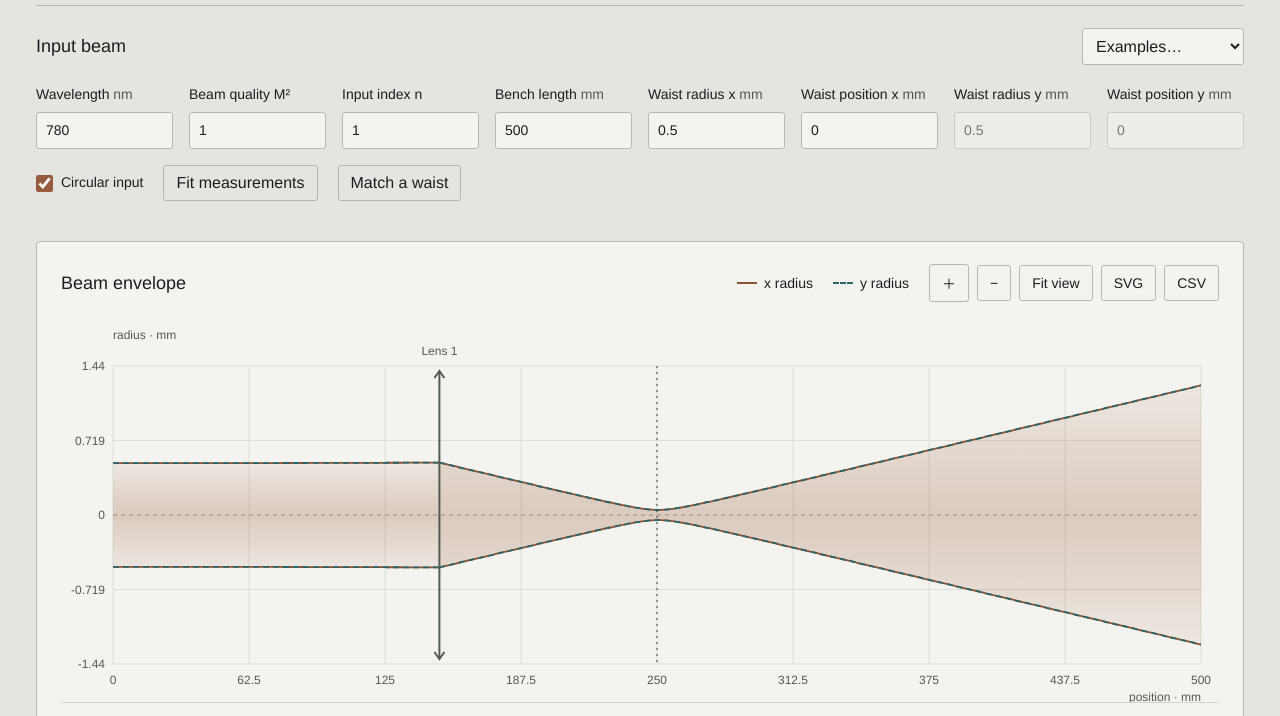
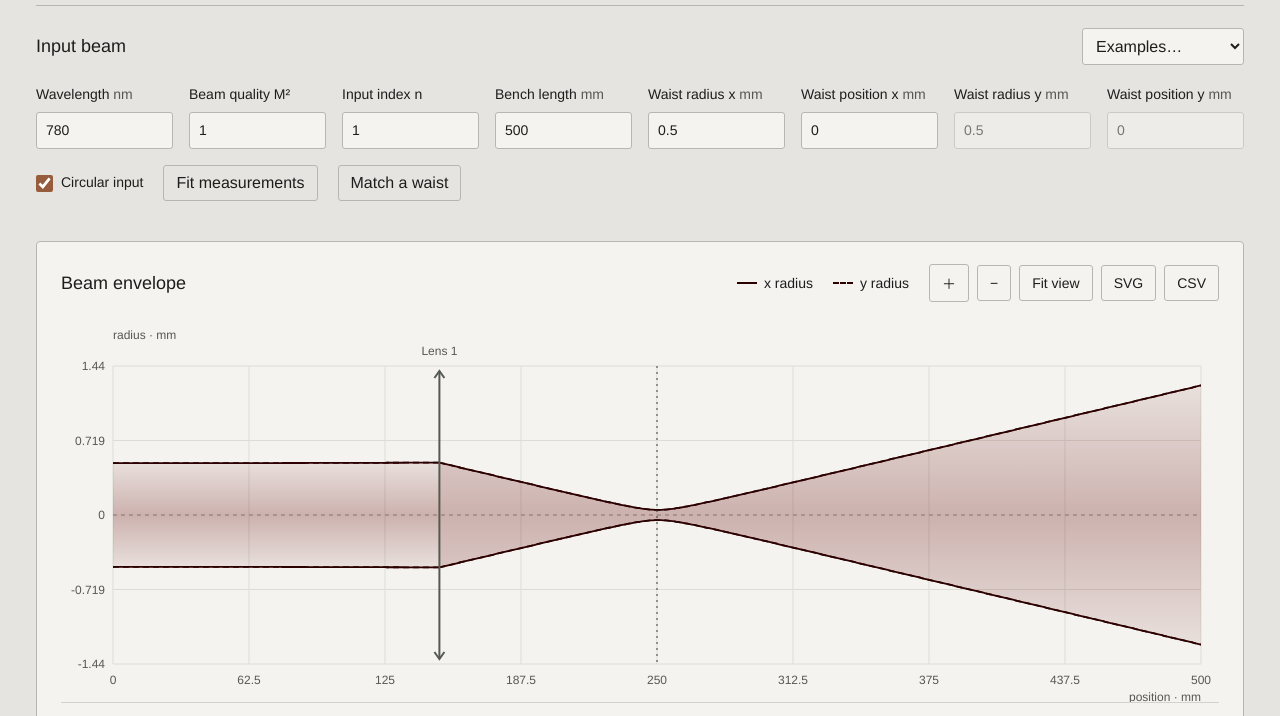
Before and after one commit to timothytchang/gaussian-beam, a website with bundled scripts: page index.html in a window 1280 px wide. Shown: the part 83-799 px from the top of the page. Built offline with nearby package versions, Linux system fonts and the light colour scheme.

Commit message:
Color beams by wavelength and release input focus on Enter

```diff
--- a/app.mjs
+++ b/app.mjs
@@ -1,6 +1,53 @@
 import { validateConfig, trace, at, fitBeam, matchWaist } from "./optics.mjs";
 const $ = (id) => document.getElementById(id);
 const NS = "http://www.w3.org/2000/svg";
+
+// Approximate spectral hues, using Bruton's visible-wavelength breakpoints:
+// https://www.physics.sfasu.edu/astro/color/spectra.html
+// This is a display convention, not colorimetry or an optical-power model.
+function beamColor(wavelength) {
+  if (wavelength < 380 || wavelength > 780) {
+    return {
+      rgb: [100, 105, 110],
+      fill: "rgb(100, 105, 110)",
+      stroke: "rgb(75, 79, 83)",
+      region: wavelength < 380 ? "Ultraviolet" : "Infrared",
+    };
+  }
+  const anchors = [
+    [380, 1, 0, 1],
+    [440, 0, 0, 1],
+    [490, 0, 1, 1],
+    [510, 0, 1, 0],
+    [580, 1, 1, 0],
+    [645, 1, 0, 0],
+    [780, 1, 0, 0],
+  ];
+  const upper = anchors.findIndex(
+    (entry, i) => i > 0 && wavelength <= entry[0],
+  );
+  const a = anchors[upper - 1],
+    b = anchors[upper];
+  const t = (wavelength - a[0]) / (b[0] - a[0]);
+  const edge =
+    wavelength < 420
+      ? 0.3 + (0.7 * (wavelength - 380)) / 40
+      : wavelength > 700
+        ? 0.3 + (0.7 * (780 - wavelength)) / 80
+        : 1;
+  const rgb = a
+    .slice(1)
+    .map((channel, i) =>
+      Math.round(255 * ((channel + (b[i + 1] - channel) * t) * edge) ** 0.8),
+    );
+  return {
+    rgb,
+    fill: `rgb(${rgb.join(", ")})`,
+    // Darken the outlines so green and yellow remain legible on paper.
+    stroke: `rgb(${rgb.map((channel) => Math.round(channel * 0.45)).join(", ")})`,
+    region: "",
+  };
+}
 const types = {
   lens: "Thin lens",
   cylindrical: "Cylindrical lens",
@@ -342,6 +389,11 @@ function svgEl(tag, attrs = {}, text) {
 let plotScale;
 function drawPlot() {
   const svg = $("plot");
+  const color = beamColor(state.wavelengthNm);
+  document.documentElement.style.setProperty("--x", color.stroke);
+  document.documentElement.style.setProperty("--y", color.stroke);
+  $("spectrum-label").textContent = color.region;
+  $("spectrum-label").hidden = !color.region;
   const width = Math.max(280, $("plot-wrap").clientWidth),
     height = $("plot-wrap").clientHeight;
   svg.setAttribute("viewBox", `0 0 ${width} ${height}`);
@@ -371,17 +423,17 @@ function drawPlot() {
   gradient.append(
     svgEl("stop", {
       offset: "0%",
-      "stop-color": "#975c3e",
+      "stop-color": color.fill,
       "stop-opacity": 0.08,
     }),
     svgEl("stop", {
       offset: "50%",
-      "stop-color": "#975c3e",
+      "stop-color": color.fill,
       "stop-opacity": 0.27,
     }),
     svgEl("stop", {
       offset: "100%",
-      "stop-color": "#975c3e",
+      "stop-color": color.fill,
       "stop-opacity": 0.08,
     }),
   );
@@ -465,9 +517,9 @@ function drawPlot() {
     })
     .filter(Boolean);
   for (const pts of paths) {
-    for (const [axis, color, dash] of [
-      ["wX", "#905230", ""],
-      ["wY", "#27666a", "6 4"],
+    for (const [axis, stroke, dash] of [
+      ["wX", color.stroke, ""],
+      ["wY", color.stroke, "6 4"],
     ]) {
       for (const sign of [1, -1]) {
         const d = pts
@@ -477,7 +529,7 @@ function drawPlot() {
           svgEl("path", {
             d,
             fill: "none",
-            stroke: color,
+            stroke,
             "stroke-width": 1.8,
             "stroke-dasharray": dash,
           }),
@@ -604,6 +656,7 @@ function pair(a, b, unit) {
 }
 function readout() {
   const r = at(state, probe);
+  const color = beamColor(state.wavelengthNm);
   $("probe").value = Number(probe.toFixed(3));
   $("probe").max = state.end;
   $("probe-range").max = state.end;
@@ -630,9 +683,9 @@ function readout() {
         yy = ((y - h / 2) / (h / 2)) * extent;
       const t = Math.exp(-2 * ((xx * xx) / r.wX ** 2 + (yy * yy) / r.wY ** 2));
       const i = (y * w + x) * 4;
-      image.data[i] = Math.round(244 + (151 - 244) * t);
-      image.data[i + 1] = Math.round(243 + (92 - 243) * t);
-      image.data[i + 2] = Math.round(239 + (62 - 239) * t);
+      image.data[i] = Math.round(244 + (color.rgb[0] - 244) * t);
+      image.data[i + 1] = Math.round(243 + (color.rgb[1] - 243) * t);
+      image.data[i + 2] = Math.round(239 + (color.rgb[2] - 239) * t);
       image.data[i + 3] = 255;
     }
   ctx.putImageData(image, 0, 0);
@@ -1013,11 +1066,24 @@ $("match-apply").onclick = () => {
     setProbe($("target-z").valueAsNumber);
   }
 };
+document.addEventListener("keydown", (event) => {
+  if (
+    event.key === "Enter" &&
+    event.target.matches(
+      'input[type="number"], input[type="text"], input:not([type])',
+    )
+  ) {
+    // Blur commits native change events and removes the focus outline.
+    // Leave textarea newlines and normal form submission unchanged.
+    event.target.blur();
+  }
+});
 window.addEventListener("hashchange", () => {
   if (!location.hash) return;
   try {
     const encoded = location.hash.slice(1);
-    if (encoded.length > 150000) throw Error("Shared configuration is too large.");
+    if (encoded.length > 150000)
+      throw Error("Shared configuration is too large.");
     commit(JSON.parse(decodeURIComponent(encoded)), { resetView: true });
   } catch (error) {
     message("Cannot open shared configuration: " + error.message, true);
--- a/index.html
+++ b/index.html
@@ -11,7 +11,7 @@
     <title>Gaussian Beam</title>
     <link rel="icon" href="./favicon.svg" type="image/svg+xml" />
     <link rel="stylesheet" href="./style.css" />
-    <script type="module" src="./app.mjs"></script>
+    <script type="module" src="./app.mjs?v=20261117-2"></script>
   </head>
   <body>
     <header>
@@ -81,6 +81,11 @@
         <div class="section-head">
           <h2 id="plot-title">Beam envelope</h2>
           <div class="plot-toolbar">
+            <span
+              id="spectrum-label"
+              title="Outside the displayed visible range; shown in gray."
+              hidden
+            ></span>
             <span class="legend x">x radius</span
             ><span class="legend y">y radius</span
             ><button id="zoom-in" aria-label="Zoom in along beam">＋</button
@@ -281,6 +286,11 @@
         transmitted power.
       </p>
       <p>
+        Beam colors approximate wavelengths from 380 to 780 nm. Ultraviolet and
+        infrared beams use gray. Color does not indicate beam power; x and y use
+        solid and dashed outlines.
+      </p>
+      <p>
         The model excludes apertures, clipping, aberrations, nonparaxial
         focusing, diffraction from edges, polarization, and oblique astigmatism.
         For M² &gt; 1 it propagates an effective second-moment envelope; the
```
Also changed, not shown: README.md.
